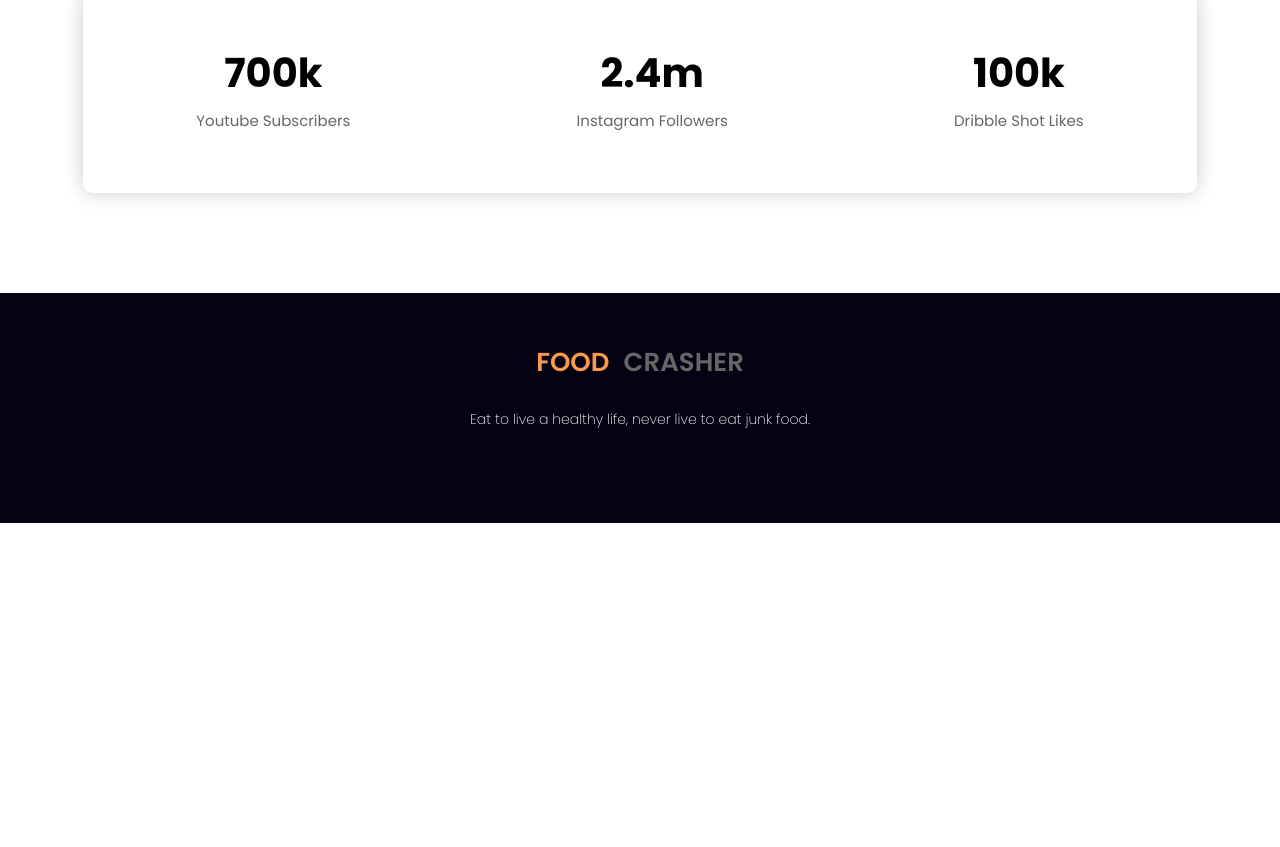
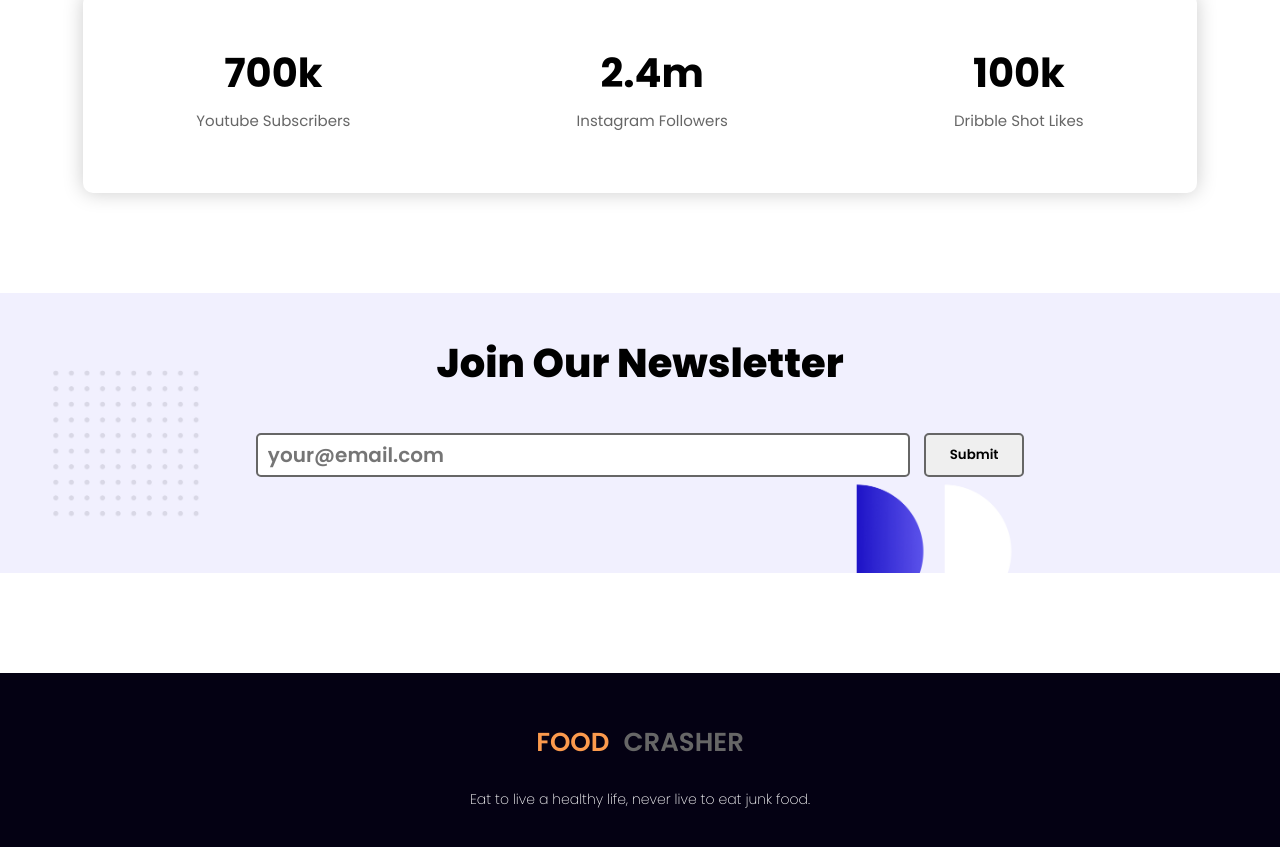
Before and after one commit to hamunna/portfolio-milestone-assignment, a plain HTML site: page index.html in a window 1280 px wide. Shown: the part 2251-3098 px from the top of the page. Before the commit the page ends 2774 px from the top, so only its background shows below. Drawn offline with Linux system fonts and the light colour scheme.

Commit message:
Newsletter is Added

```diff
--- a/index.html
+++ b/index.html
@@ -75,6 +75,7 @@
         </div>
     </section><!-- Recipies Part END -->
 
+    <!-- Social Count Section Start -->
     <section class="flex-display" id="social-count-box">
 
         <div class="social-numbers">
@@ -92,7 +93,19 @@
             <p><small>Dribble Shot Likes</small></p>
         </div>
 
-    </section>
+    </section><!-- Social Count Section END -->
+
+    <!-- Newsletter Start-->
+    <section id="newsletter">
+        <h3>Join Our Newsletter</h3>
+        <div class="email-box">
+            <form>
+                <input type="email" placeholder="your@email.com">
+                <button type="submit">Submit</button>
+            </form>
+
+        </div>
+    </section><!-- Newsletter END-->
 
     <!-- Footer Section Start -->
     <footer>
--- a/style.css
+++ b/style.css
@@ -159,10 +159,56 @@ p {
     font-weight: 700;
 }
 
+/* Social Count Part END here... */
 
 
+#newsletter {
+    height: 240px;
+    width: 100%;
+    margin-bottom: 100px;
+    background-image: url(images/bg-2.jpg);
+    background-repeat: no-repeat;
+    background-size: cover;
+    background-position: 0 -325px;
+    text-align: center;
+    padding-top: 40px;
+}
 
-/* ----------------------------- */
+#newsletter h3 {
+    font-size: 40px;
+    margin-bottom: 40px;
+}
+
+#newsletter form input {
+    height: 40px;
+    width: 50%;
+    border-radius: 5px;
+    border: 2px solid #666;
+    padding-left: 10px;
+    font-size: 20px;
+    font-weight: 600;
+    display: inline-block;
+}
+#newsletter form {
+    max-height: 46px;
+}
+#newsletter form button {
+    height: 44px;
+    width: 100px;
+    border-radius: 5px;
+    border: 2px solid #666;
+    display: inline-block;
+    padding: 6px 16px;
+    margin-left: 10px;
+    position: relative;
+    top: -3px;
+    font-weight: 600;
+    cursor: pointer;
+
+}
+
+/* Newsletter Part END here... */
+
 footer {
     height:180px;
     width: 100%;
```
Also changed, not shown: images/bg-2.jpg (added).
